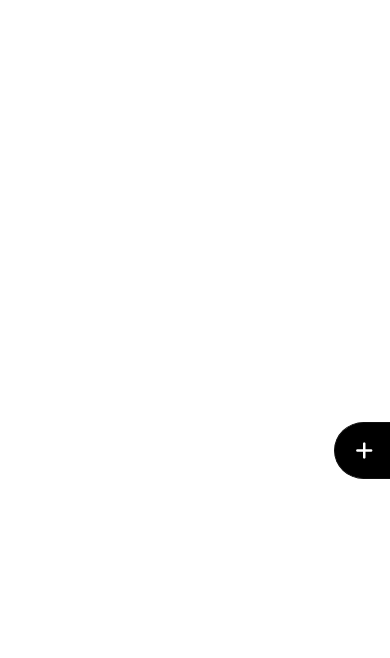
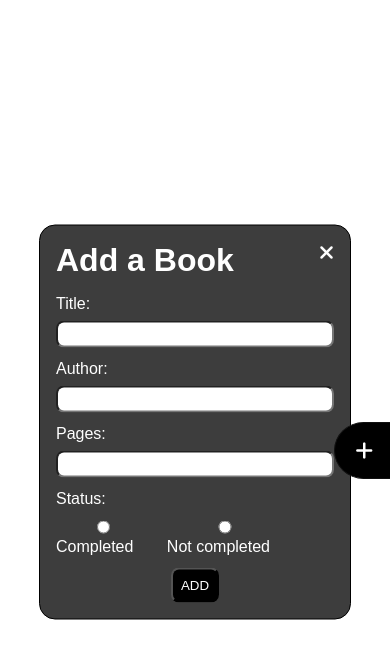
Before and after one commit to Subodh-Shah/Library, a plain HTML site: page index.html in a window 390 px wide. Both pictures are taken after a click on the button "Add new book". Drawn offline with Linux system fonts and the light colour scheme.

Commit message:
complete book adding form and add media queries css file

```diff
--- /dev/null
+++ b/components/Book.js
@@ -0,0 +1,10 @@
+class Book {
+	constructor(title, author, pages, status) {
+		this.title = title;
+		this.author = author;
+		this.pages = pages;
+		this.status = status;
+	}
+}
+
+export default Book;
--- a/components/books.js
+++ /dev/null
@@ -1,11 +0,0 @@
-class Book {
-	constructor(title, author, publicationYear, pages, readPages) {
-		this.title = title;
-		this.author = author;
-		this.publicationYear = publicationYear;
-		this.pages = pages;
-		this.readPages = readPages;
-	}
-}
-
-export default Book;
--- /dev/null
+++ b/components/form.js
@@ -0,0 +1,28 @@
+import Book from './Book.js';
+
+export default function bookComponent() {
+	const addButton = document.querySelector('#toggle-form');
+	const form = document.getElementById('bookForm');
+	const closeButton = document.getElementById('close-button');
+	const addBook = document.querySelector('.book-form');
+
+	addButton.addEventListener('click', () => {
+		addBook.style.opacity = 1;
+	});
+
+	closeButton.addEventListener('click', () => {
+		addBook.style.opacity = 0;
+	});
+
+	form.addEventListener('submit', (event) => {
+		event.preventDefault();
+		const title = document.getElementById('title').value;
+		const author = document.getElementById('author').value;
+		const pages = document.getElementById('pages').value;
+		const status = document.querySelector(
+			'input[name="status"]:checked'
+		).value;
+		const book = new Book(title, author, pages, status);
+		localStorage.setItem('Book', JSON.stringify(book));
+	});
+}
--- a/index.html
+++ b/index.html
@@ -11,40 +11,76 @@
 			crossorigin="anonymous"
 			referrerpolicy="no-referrer" />
 		<link rel="stylesheet" href="main.css" />
+		<link rel="stylesheet" href="media.css" />
 	</head>
 	<body>
-		<div class="add-book">
-			<h1>Add a Book</h1>
+		<div class="book-form">
+			<div class="form-top">
+				<h1>Add a Book</h1>
+				<div id="close-button"><i class="fas fa-close"></i></div>
+			</div>
+
 			<form action="#" id="bookForm">
-				<div>
-					<label for="bookName">Name:</label>
+				<div class="input-field">
+					<label for="title">Title:</label>
 					<input
-						name="bookName"
+						name="title"
 						type="text"
+						id="title"
 						autocomplete="off"
+						required
 						autofocus />
 				</div>
-				<div>
-					<label for="bookAuthor">Author:</label>
-					<input name="bookAuthor" type="text" autocomplete="off" />
+				<div class="input-field">
+					<label for="author">Author:</label>
+					<input
+						name="author"
+						type="text"
+						id="author"
+						autocomplete="off"
+						required />
 				</div>
-				<div>
-					<label for="bookPages">Pages:</label>
-					<input name="bookPages" type="number" autocomplete="off" />
+				<div class="input-field">
+					<label for="pages">Pages:</label>
+					<input
+						name="pages"
+						type="number"
+						id="pages"
+						autocomplete="off"
+						required />
 				</div>
 				<label for="isRead">Status:</label>
-				<label for="read"
-					><input type="radio" name="isRead" id="read" />Read</label
-				>
-				<label for="notRead"
-					><input type="radio" name="isRead" id="notRead" />Not
-					Read</label
-				>
+				<div class="radio-inputs">
+					<label for="completed"
+						><input
+							type="radio"
+							name="status"
+							id="completed"
+							value="Completed" />
+						Completed</label
+					>
+					<label for="notCompleted"
+						><input
+							type="radio"
+							name="status"
+							id="notCompleted"
+							required
+							value="Not completed" />Not completed</label
+					>
+				</div>
+				<div id="add-button">
+					<input type="submit" id="bookForm" value="ADD" required />
+				</div>
 			</form>
 		</div>
-		<button title="Add new book" id="add-button">
+
+		<button type="button" title="Add new book" id="toggle-form">
 			<i class="fab fa-plus fa-xl"></i>
 		</button>
+
+		<div id="book-display">
+			<div class="book--wrapper"></div>
+		</div>
 
 		<script type="module" src="main.js"></script>
 	</body>
--- a/main.css
+++ b/main.css
@@ -24,36 +24,70 @@ a {
 
 /* Main styles */
 
-.add-book {
+.book-form {
 	position: absolute;
-	display: none;
+	opacity: 0;
 	border: 1px solid black;
-	width: fit-content;
+	min-width: 80vw;
+	margin: auto;
 	padding: 16px;
 	border-radius: 16px;
 	left: 50%;
 	top: 50%;
 	translate: -50% -50%;
 	color: white;
-	background-color: rgba(0, 0, 0, 0.8);
+	background-color: rgba(15, 15, 15, 0.806);
+	transition: all;
+	transition-timing-function: cubic-bezier(0.075, 0.82, 0.165, 1);
+	transition-duration: 1s;
+	font-size: 16px;
 }
 
-.add-book h1 {
+.book-form .form-top {
+	display: flex;
+	align-items: start;
+	justify-content: space-between;
+	height: 100%;
+}
+
+.book-form h1 {
 	margin-bottom: 16px;
 }
 
-form {
+#close-button {
+	font-size: 20px;
+	cursor: pointer;
+	width: fit-content;
+}
+
+.book-form form {
 	display: flex;
 	flex-direction: column;
 	gap: 12px;
 }
 
-input {
+.book-form input {
 	padding: 4px;
 	border-radius: 8px;
+	width: 100%;
 }
 
-#add-button {
+.book-form .input-field {
+	display: flex;
+	flex-direction: column;
+	gap: 8px;
+}
+
+.radio-inputs {
+	display: flex;
+	gap: 16px;
+}
+
+.radio-inputs > * {
+	cursor: pointer;
+}
+
+#toggle-form {
 	border: 1px solid #111;
 	border-top-left-radius: 100%;
 	border-bottom-left-radius: 100%;
@@ -67,7 +101,23 @@ input {
 	top: 50%;
 }
 
-#add-button:hover {
+#toggle-form:hover {
 	font-size: 18px;
 	cursor: pointer;
 }
+
+#add-button {
+	display: flex;
+	justify-content: center;
+	width: 100%;
+}
+
+#add-button > input {
+	border-radius: 8px;
+	text-align: center;
+	width: fit-content;
+	padding: 8px;
+	background-color: black;
+	color: white;
+	cursor: pointer;
+}
--- a/main.js
+++ b/main.js
@@ -1,6 +1,3 @@
-import Book from './components/books.js';
+import bookComponent from './components/form.js';
 
-const book = new Book('Loki', 'Tim', 2018, 300, 55);
-console.log(book);
-const form = document.getElementById('bookForm');
-console.log(form);
+bookComponent();
--- /dev/null
+++ b/media.css
@@ -0,0 +1,13 @@
+@media screen and (min-width: 768px) {
+	.book-form {
+		min-width: 60vw;
+		font-size: 18px;
+	}
+}
+
+@media screen and (min-width: 1024px) {
+	.book-form {
+		min-width: 40vw;
+		font-size: 22px;
+	}
+}
```
Also changed, not shown: 1 other file.
